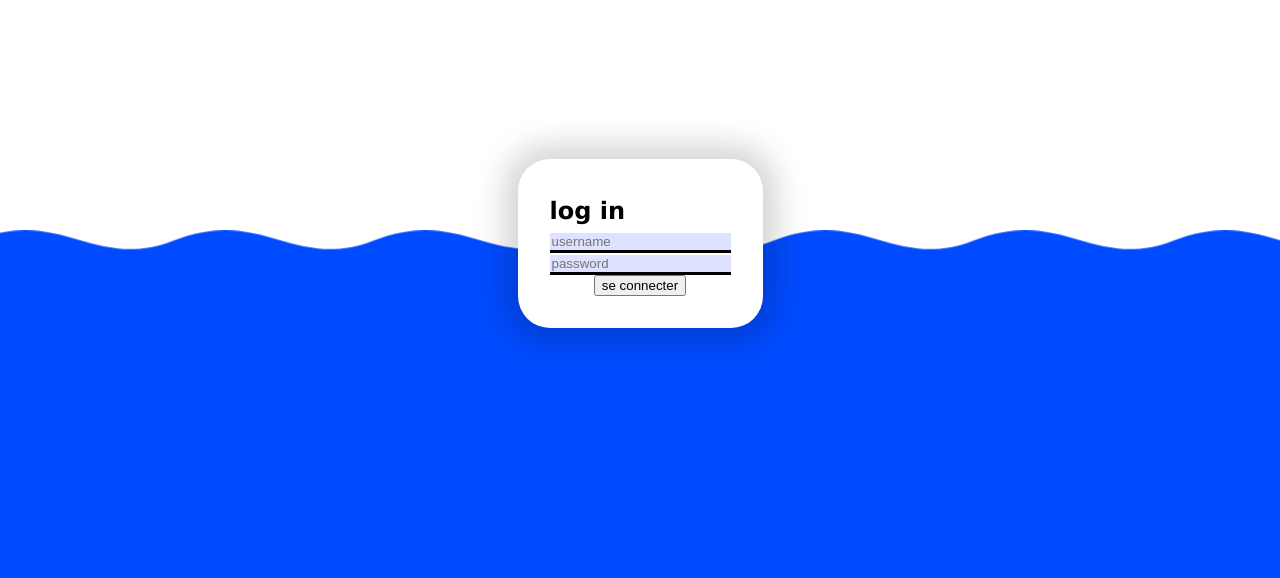
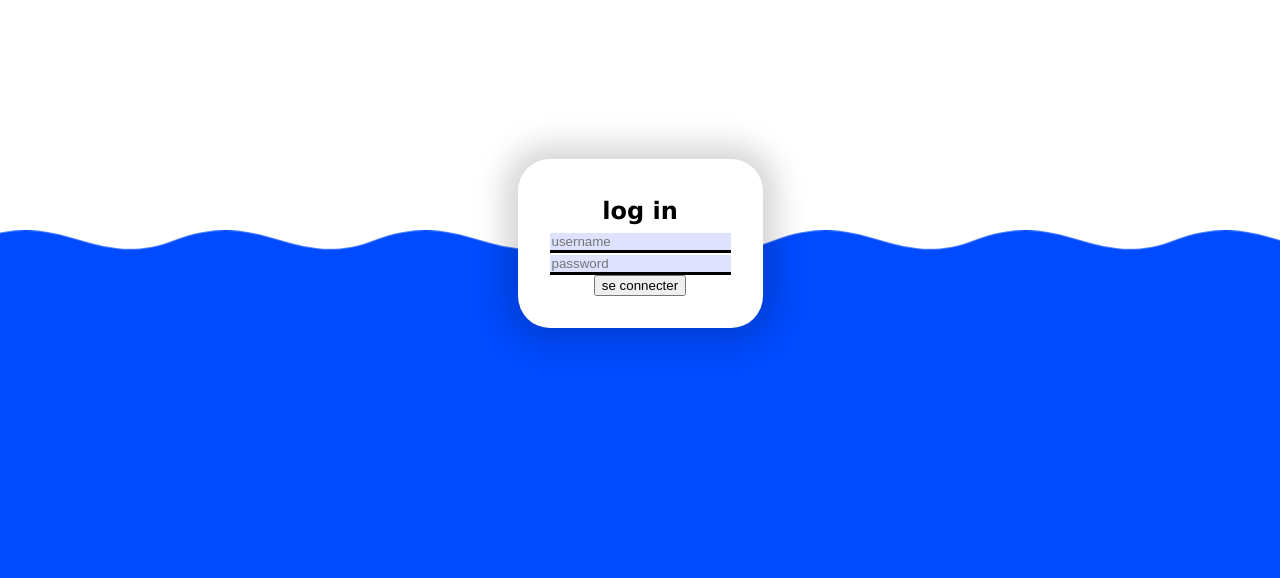
Before and after one commit to orkeilius/voiture-piscine, a PHP site: page / in a window 1280 px wide. Shown: the part 222-800 px from the top of the page. Run offline with PHP 8.4, Linux system fonts and the light colour scheme.

Commit message:
center item title

```diff
--- a/site dynamique/main.css
+++ b/site dynamique/main.css
@@ -51,7 +51,9 @@ nav>a:hover {
 padding: 2em ;
     box-shadow: 0px 0px 30px 14px rgba(0, 0, 0, 0.17);
 }
-
+.itemWarper > h2{
+    text-align: center;
+}
 
 section {
     display: flex;
```
